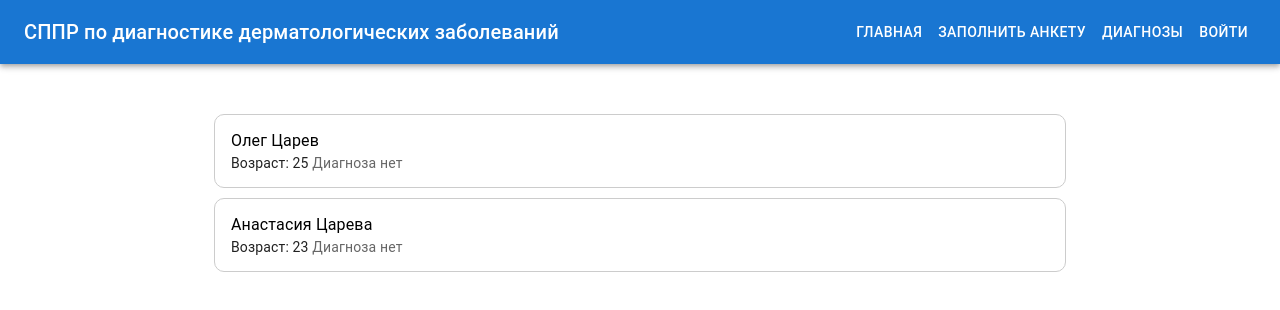
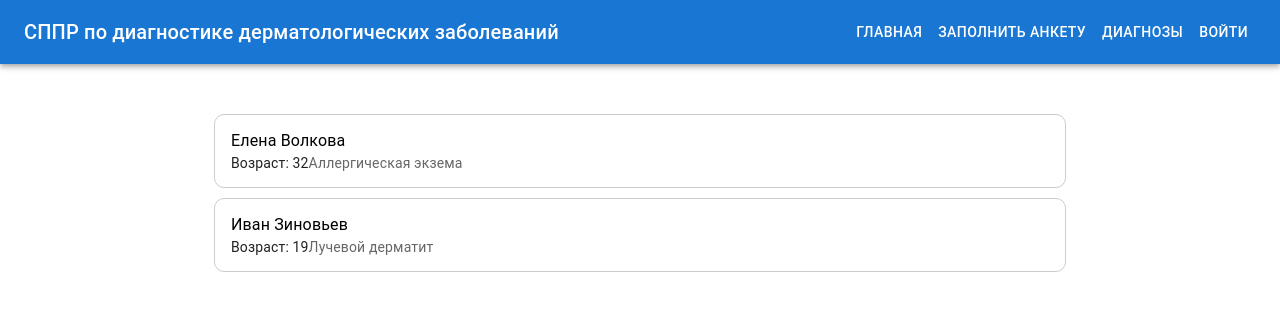
Before and after one commit to BigDever/medical-app, a Next.js app: page /list in a window 1280 px wide. Shown: the top 310 px of the page. Built offline with nearby package versions, Linux system fonts and the light colour scheme.

Commit message:
Изменены имена фамилии и диагнозы пациентов

```diff
--- a/pages/list.js
+++ b/pages/list.js
@@ -16,7 +16,7 @@ export default function List () {
                 <ListMUI sx={{ width: '100%', maxWidth: 1200, bgcolor: 'background.paper' }}>
                     <ListItem alignItems="flex-start" className={styles.listItem}>
                         <ListItemText
-                            primary="Олег Царев"
+                            primary="Елена Волкова"
                             secondary={
                                 <>
                                     <Typography
@@ -25,16 +25,16 @@ export default function List () {
                                         variant="body2"
                                         color="text.primary"
                                     >
-                                        Возраст: 25
+                                        Возраст: 32
                                     </Typography>
-                                    {" Диагноза нет"}
+                                    {"Аллергическая экзема"}
                                 </>
                             }
                         />
                     </ListItem>
                     <ListItem alignItems="flex-start" className={styles.listItem}>
                         <ListItemText
-                            primary="Анастасия Царева"
+                            primary="Иван Зиновьев"
                             secondary={
                                 <>
                                     <Typography
@@ -43,9 +43,9 @@ export default function List () {
                                         variant="body2"
                                         color="text.primary"
                                     >
-                                        Возраст: 23
+                                        Возраст: 19
                                     </Typography>
-                                    {" Диагноза нет"}
+                                    {"Лучевой дерматит"}
                                 </>
                             }
                         />
```
